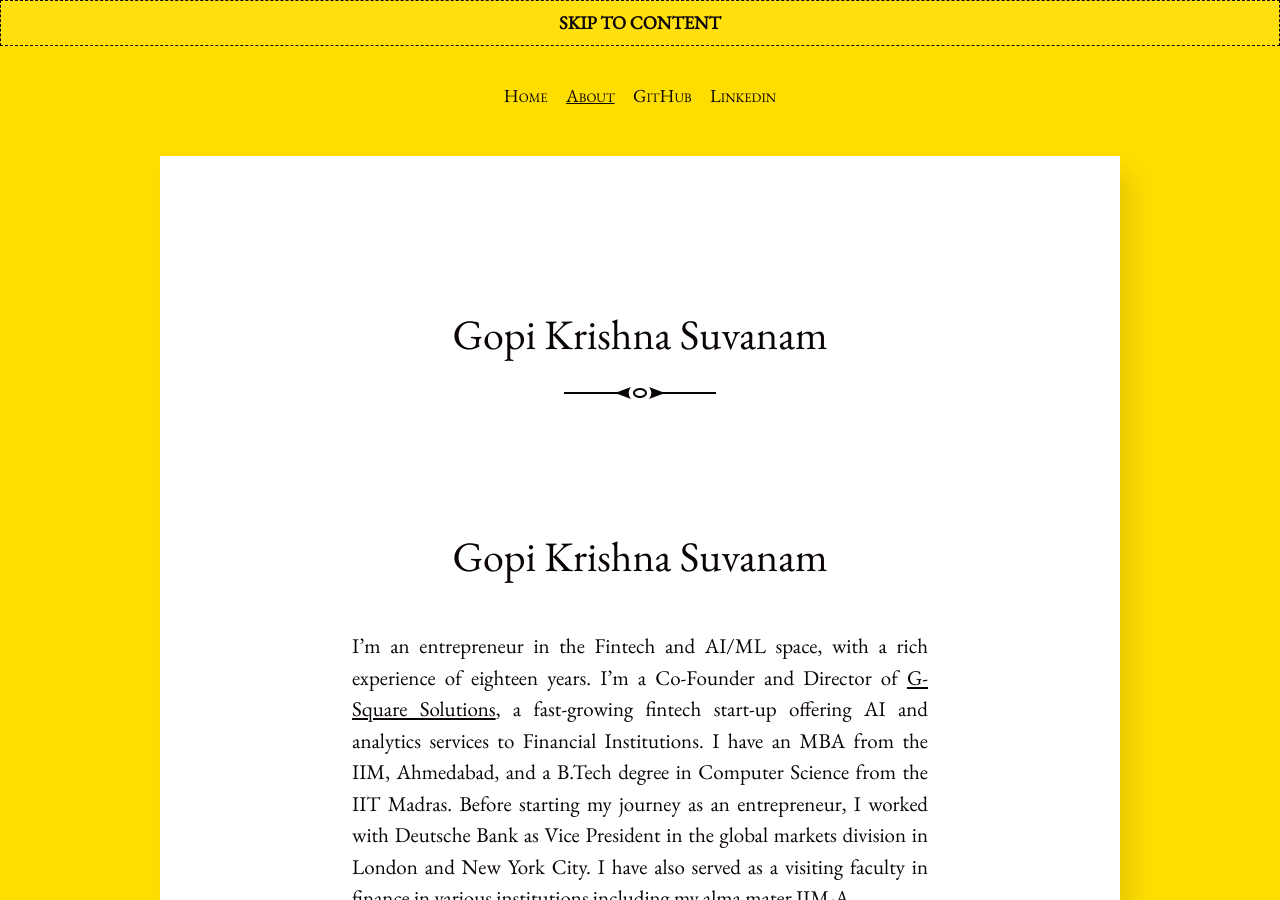
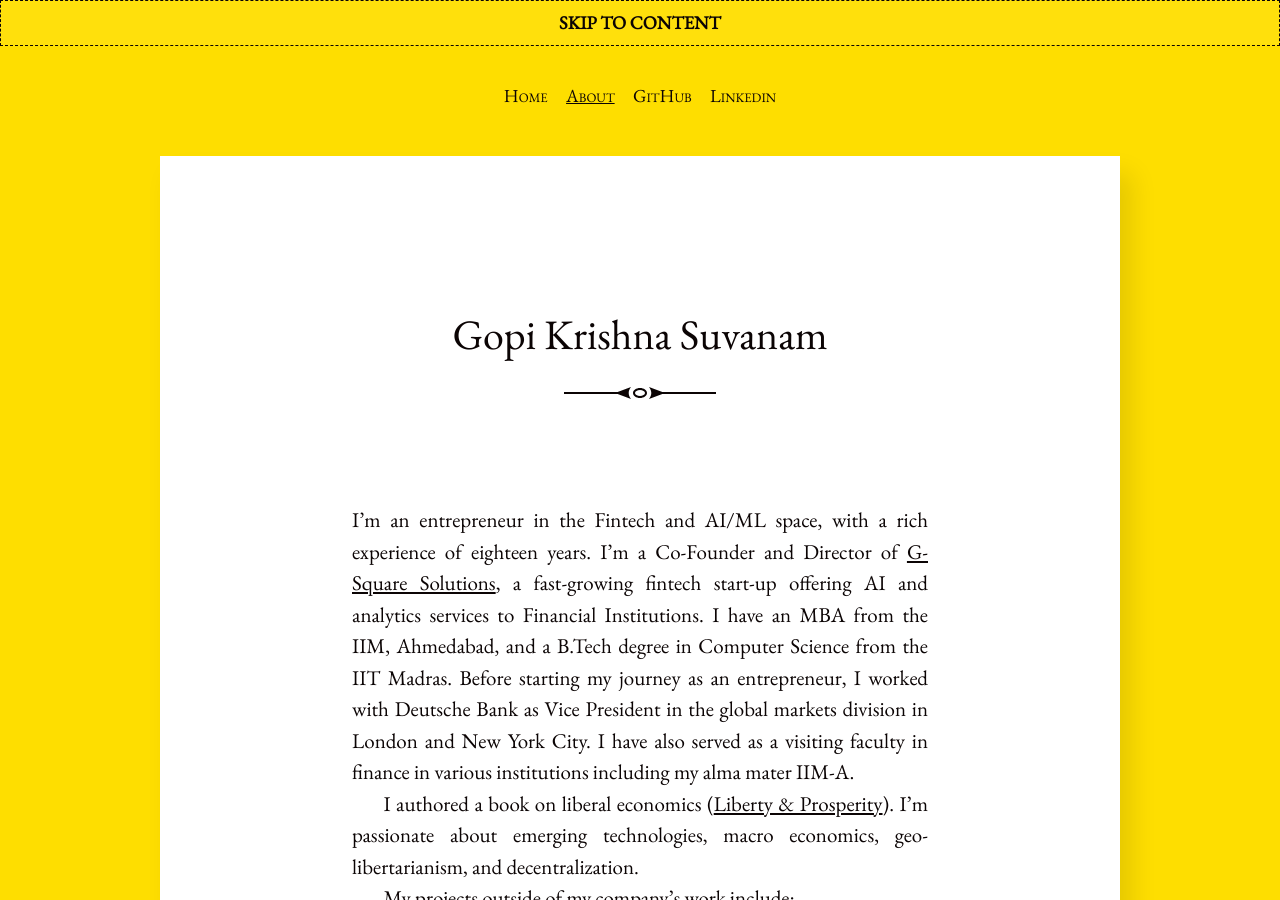
Before and after one commit to gopi-suvanam/gopi-suvanam.github.io, a Jekyll site: the page built from about.md, in a window 1280 px wide and 900 px high. Built offline with Jekyll 4.4.1, drawn with Linux system fonts in a browser that asks for light colours; our own code applies the rules of GitHub Pages for plain Markdown files; some of the changed lines change nothing that is shown.

Commit message:
Update about.md

```diff
--- a/about.md
+++ b/about.md
@@ -1,4 +1,7 @@
-## Gopi Krishna Suvanam
+---
+layout: post
+title: Gopi Krishna Suvanam
+---
 
 I’m an entrepreneur in the Fintech and AI/ML space, with a rich experience of eighteen years. I’m a Co-Founder and Director of [G-Square Solutions](https://g-square.in), a fast-growing fintech start-up offering AI and analytics services to Financial Institutions. I have an MBA from the IIM, Ahmedabad, and a B.Tech degree in Computer Science from the IIT Madras. Before starting my journey as an entrepreneur, I worked with Deutsche Bank as Vice President in the global markets division in London and New York City. I have also served as a visiting faculty in finance in various institutions including my alma mater IIM-A.
 
```
